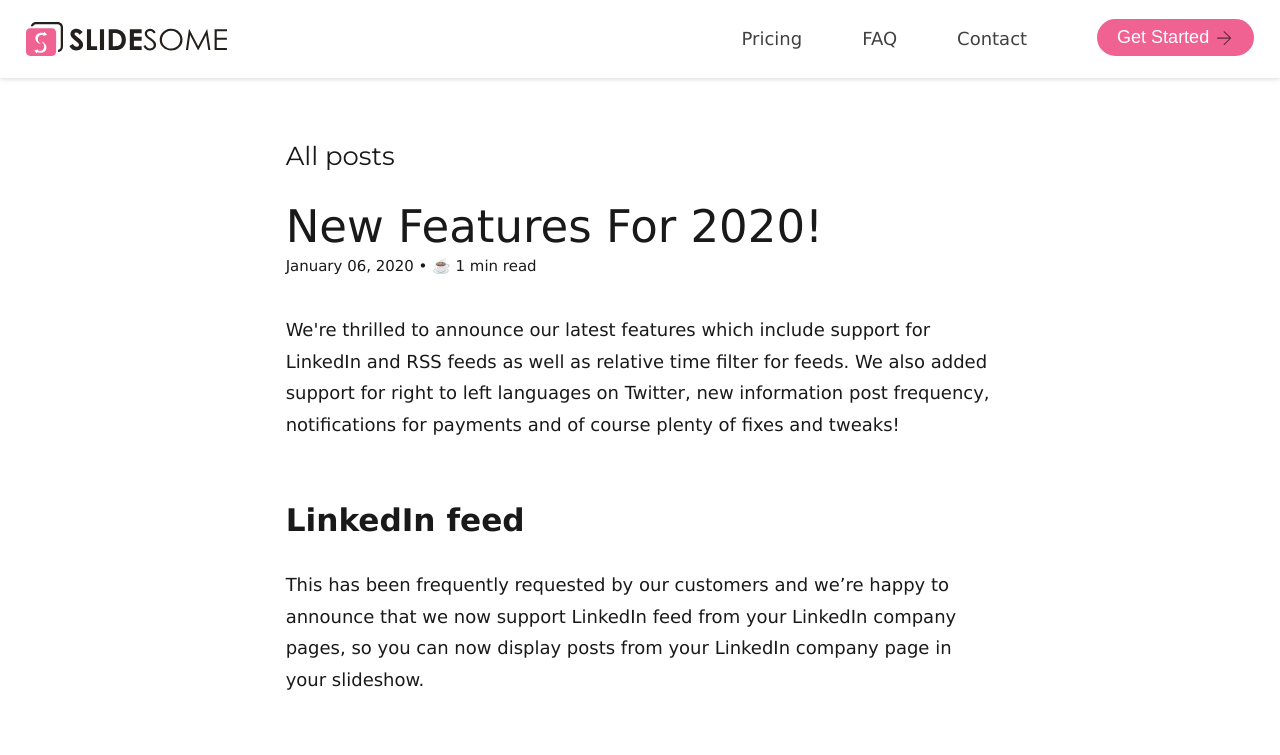
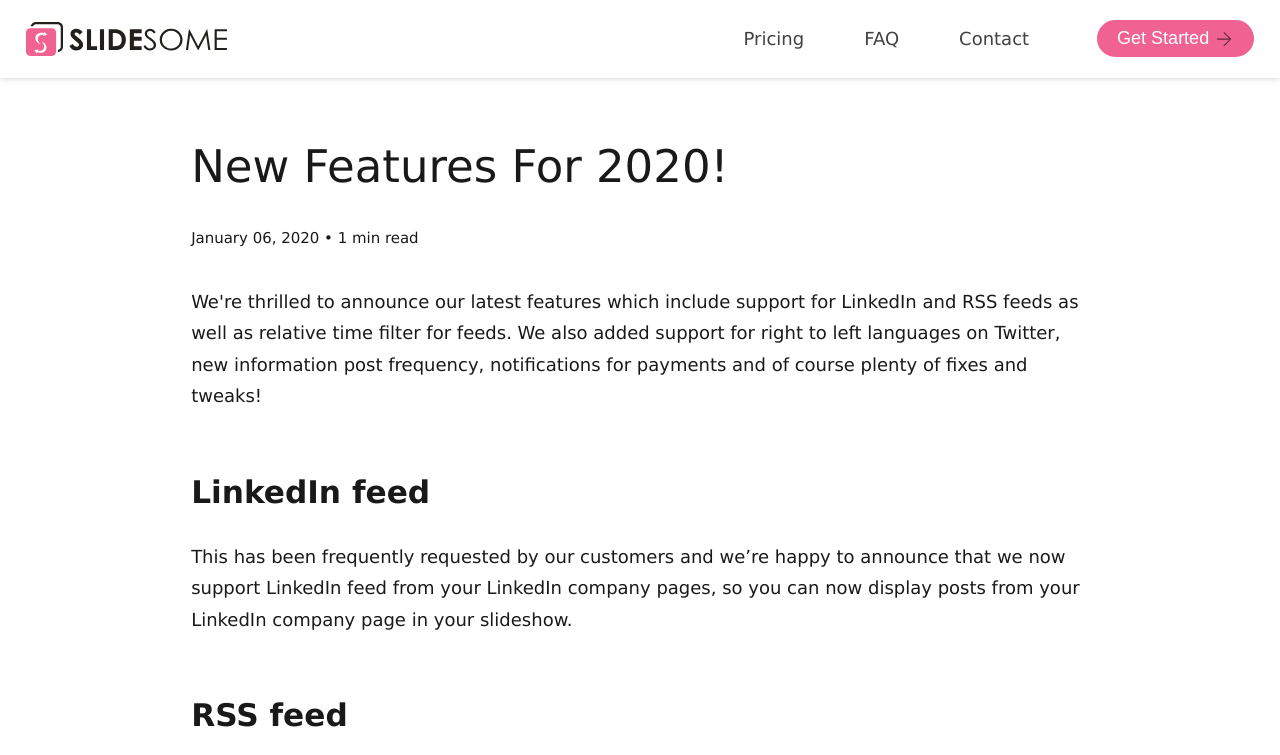
Before and after one commit to raRaRa/slidesome.blog, a Gatsby site: page /new-features-for-2020/ in a window 1280 px wide. Shown: the top 755 px of the page. Built offline with nearby package versions, Linux system fonts and the light colour scheme; Gatsby itself is replaced by a stand-in of ours; some packages are replaced by stand-ins of ours; a web font is replaced by a local one.

Commit message:
Tweaked design and added optional cover photo for posts

```diff
--- a/content/blog/slidesome-companion-app/index.md
+++ b/content/blog/slidesome-companion-app/index.md
@@ -2,12 +2,13 @@
 title: Slidesome Companion App
 date: "2020-02-15"
 description: We are incredibly excited to announce that the Slidesome companion app is now available for both Android and iOS devices. The companion app makes it easier than ever to post photos and videos to slideshows powered by Slidesome.
+cover: "./compapp.png"
 ---
 We are incredibly excited to announce that the Slidesome companion app is now available for both Android and iOS devices. The companion app makes it easier than ever to post photos and videos to slideshows powered by Slidesome.
 
 How does it work? Your guests or users can get the Slidesome app on their mobile phone or tablet through the [App Store](https://apps.apple.com/us/app/slidesome/id1498111136) or [Google Play](https://play.google.com/store/apps/details?id=com.slidesome.mobileapp), enter the slideshow key or scan the QR code, sign in if it’s required and start posting!
 
-![Slidesome companion app](./compapp.png)
+<!-- ![Slidesome companion app](./compapp.png) -->
 
 The Slidesome app uploads the media directly to the Google Photos or Google Drive folder that the slideshow owner has selected, so there is no need to post to social media. Giving people an easy way to post to slideshows without posting to social media is ideal for private events where you want to capture as many memories as possible.
 
--- a/content/blog/upcoming-instagram-changes/index.md
+++ b/content/blog/upcoming-instagram-changes/index.md
@@ -2,9 +2,8 @@
 title: Upcoming Instagram changes
 date: "2020-03-12"
 description: The Instagram team is deprecating their old legacy API on the 31st of March, which will be replaced with their brand new Instagram Basic Display API. We have already made the necessary changes on Slidesome and we have also been approved to use the new API.
+cover: './header.png'
 ---
-
-![Instagram](./header.png)
 
 > Please note that these changes only affect slideshows that have a personal Instagram profile feed, they do not affect Instagram hashtag feeds
 
--- a/src/components/Header.module.scss
+++ b/src/components/Header.module.scss
@@ -60,7 +60,7 @@ $primaryColor: rgba(240, 98, 146, 1);
         }
 
         a.getStartedBtn {
-            margin: 19px 0 19px 20px;
+            margin: 20px 0 20px 18px;
             padding: 4px 18px;
             font-size: 18px;
         }
--- a/src/components/layout.js
+++ b/src/components/layout.js
@@ -4,7 +4,7 @@ import { Link } from "gatsby"
 import { rhythm, scale } from "../utils/typography"
 import Header from './Header'
 
-const Layout = ({ location, title, children }) => {
+const Layout = ({ location, title, cover, children }) => {
     const rootPath = `${__PATH_PREFIX__}/`
     let header
 
@@ -30,24 +30,7 @@ const Layout = ({ location, title, children }) => {
             </h1>
         )
     } else {
-        header = (
-            <h3
-                style={{
-                    fontFamily: `Montserrat, sans-serif`,
-                    marginTop: 0,
-                }}
-            >
-                <Link
-                    style={{
-                        boxShadow: `none`,
-                        textDecoration: `none`,
-                        color: `inherit`,
-                    }}
-                    to={`/`}
-                >
-                    All posts
-                </Link>
-            </h3>
+        header = (<></>
         )
     }
     return (
@@ -57,7 +40,7 @@ const Layout = ({ location, title, children }) => {
                 style={{
                     marginLeft: `auto`,
                     marginRight: `auto`,
-                    maxWidth: rhythm(24),
+                    maxWidth: rhythm(30),
                     padding: `${rhythm(4.5)} ${rhythm(3 / 4)} ${rhythm(2.5)} ${rhythm(3 / 4)}`,
                 }}
             >
@@ -66,9 +49,7 @@ const Layout = ({ location, title, children }) => {
                 )}
                 <main>{children}</main>
                 <footer>
-                    © {new Date().getFullYear()}, Built with
-                    {` `}
-                    <a href="https://www.gatsbyjs.org">Gatsby</a>
+                    © {new Date().getFullYear()} Slidesome
                 </footer>
             </div>
         </>
--- a/src/templates/blog-post.js
+++ b/src/templates/blog-post.js
@@ -1,5 +1,6 @@
 import React from "react"
 import { Link, graphql } from "gatsby"
+import Image from "gatsby-image"
 
 import Bio from "../components/bio"
 import Layout from "../components/layout"
@@ -13,7 +14,11 @@ const BlogPostTemplate = ({ data, pageContext, location }) => {
     const { previous, next } = pageContext
 
     return (
-    <Layout location={location} title={siteTitle}>
+        <Layout
+            location={location}
+            title={siteTitle}
+            cover={post.frontmatter.cover}
+        >
             <SEO
                 title={post.frontmatter.title}
                 description={post.frontmatter.description || post.excerpt}
@@ -22,12 +27,17 @@ const BlogPostTemplate = ({ data, pageContext, location }) => {
                 <header>
                     <h1
                         style={{
-              marginTop: rhythm(1),
-              marginBottom: 0,
+                            marginTop: rhythm(0),
+                            marginBottom: rhythm(1),
                         }}
                     >
                         {post.frontmatter.title}
                     </h1>
+                    {post.frontmatter.cover && (
+                        <Image
+                            sizes={post.frontmatter.cover.childImageSharp.sizes}
+                        />
+                    )}
                     <p
                         style={{
                             ...scale(-1 / 5),
@@ -46,11 +56,22 @@ const BlogPostTemplate = ({ data, pageContext, location }) => {
                     }}
                 />
                 <footer>
-          <Bio />
+
+                    <Link
+                        style={{
+                            fontSize: '1.4em',
+                            // boxShadow: `none`,
+                            // textDecoration: `none`,
+                            // color: `inherit`,
+                        }}
+                        to={`/`}
+                    >
+                        ← Back to all posts
+                    </Link>
                 </footer>
             </article>
 
-      <nav>
+            {/* <nav>
                 <ul
                     style={{
                         display: `flex`,
@@ -75,7 +96,7 @@ const BlogPostTemplate = ({ data, pageContext, location }) => {
                         )}
                     </li>
                 </ul>
-      </nav>
+            </nav> */}
         </Layout>
     )
 }
@@ -98,6 +119,14 @@ export const pageQuery = graphql`
         title
         date(formatString: "MMMM DD, YYYY")
         description
+        cover {
+          publicURL
+          childImageSharp {
+            sizes(maxWidth: 2000) {
+              ...GatsbyImageSharpSizes
+            }
+          }
+        }
       }
     }
   }
--- a/src/utils/helpers.js
+++ b/src/utils/helpers.js
@@ -1,4 +1,4 @@
 export function formatReadingTime(minutes) {
     let cups = Math.round(minutes / 5);
-    return `${new Array(cups || 1).fill('☕️').join('')} ${minutes} min read`;
+    return `${minutes} min read`;
 }
```
Also changed, not shown: gatsby-node.js (+13 -0 lines), src/pages/index.js (+38 -13 lines). Lines whose indentation alone changed are shown as unchanged.
